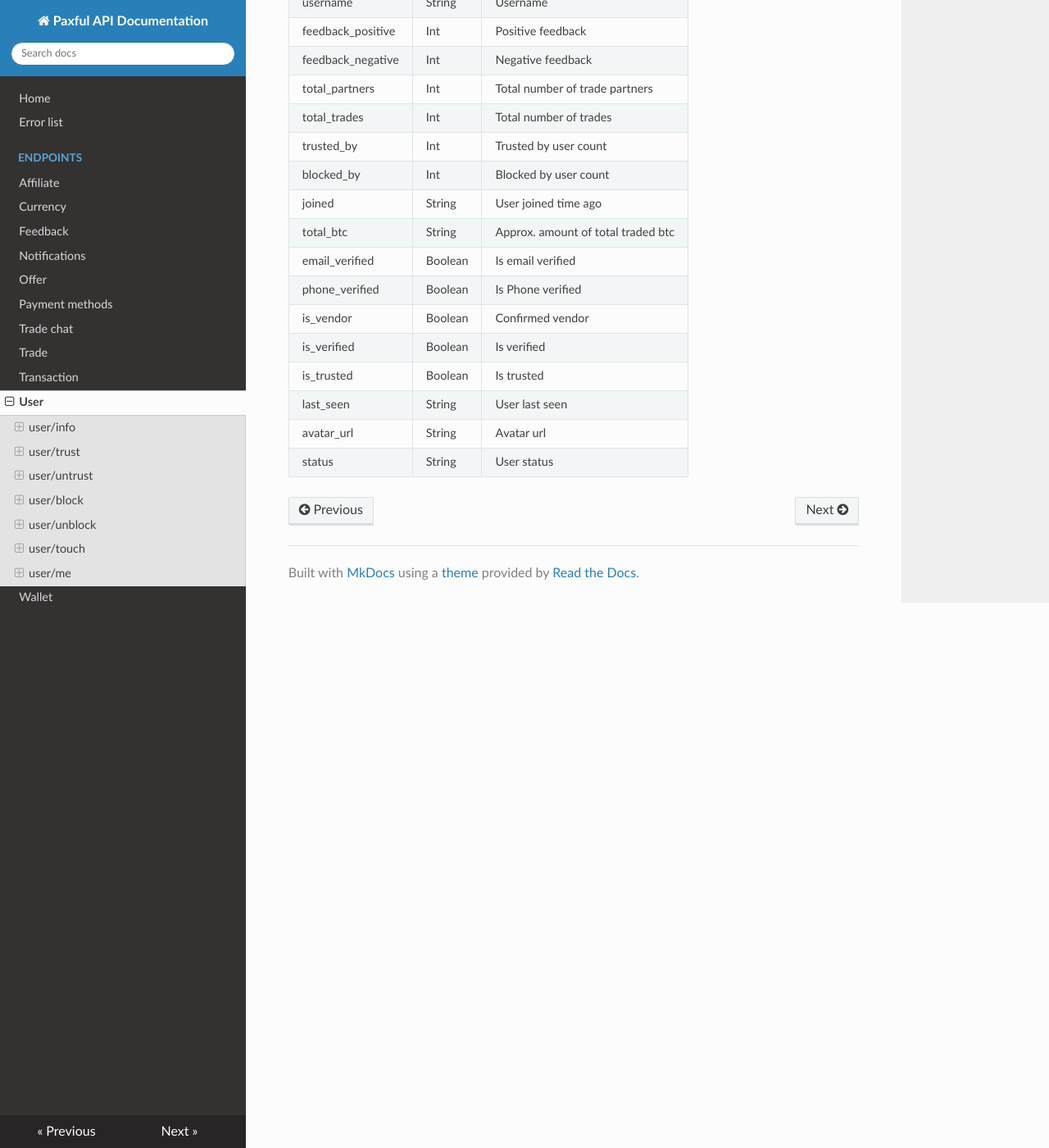
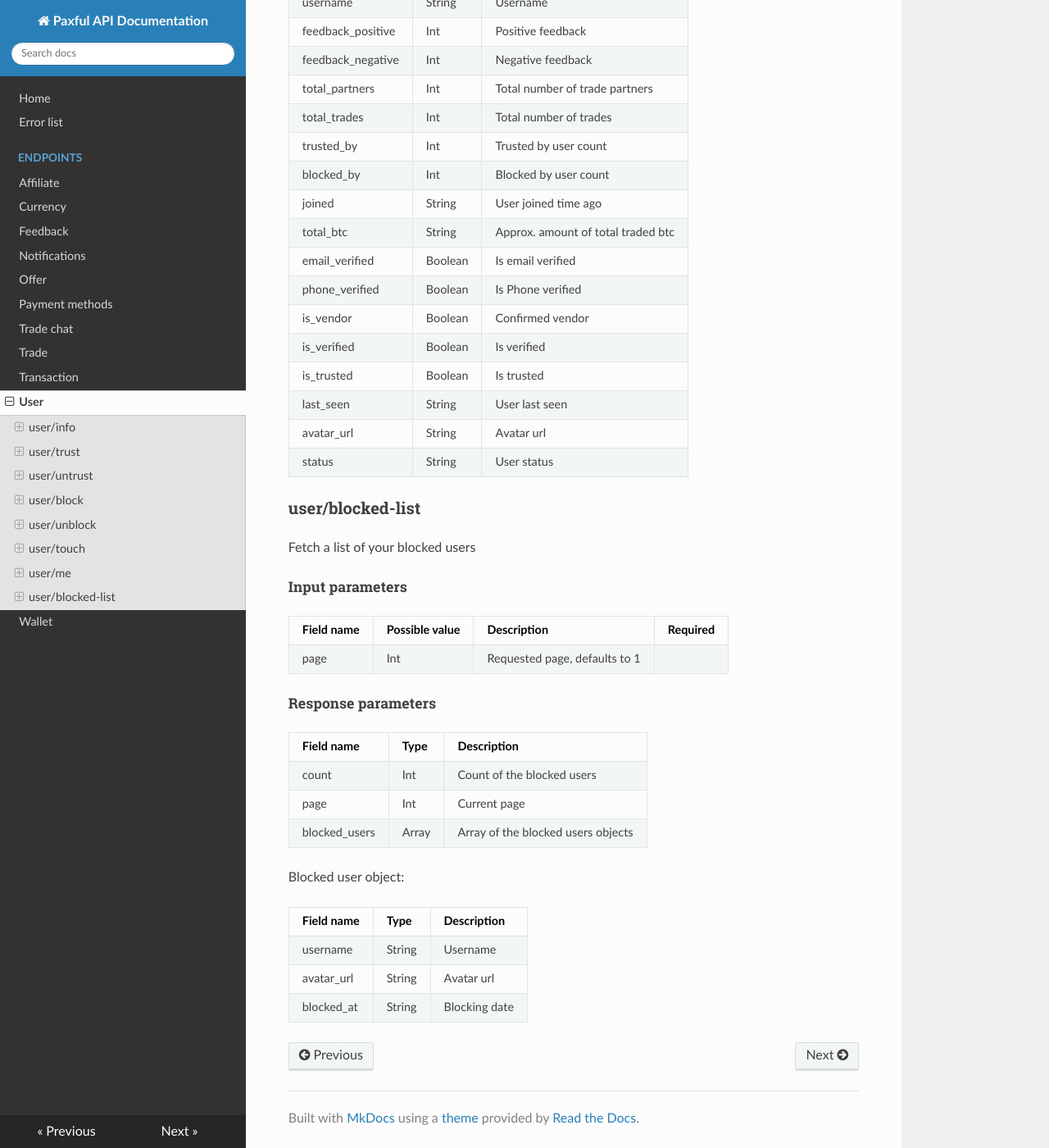
Before and after one commit to paxful/api-docs, an MkDocs documentation site: the page built from docs/endpoints/user.md, in a window 1280 px wide and 1400 px high, scrolled down 3237 px. Shown: the whole window at 82% size. Built offline with MkDocs 1.6.1, drawn with Linux system fonts in a browser that asks for light colours; nearby versions of some CDN libraries.

Commit message:
FEATURE: add docs for user/blocked-list endpoint DP-279

```diff
--- a/docs/endpoints/user.md
+++ b/docs/endpoints/user.md
@@ -136,3 +136,30 @@ None
 | last_seen         | String | User last seen |
 | avatar_url        | String | Avatar url |
 | status            | String | User status |
+
+### user/blocked-list
+
+Fetch a list of your blocked users
+
+##### Input parameters
+
+| Field name    |   Possible value  | Description   | Required |
+| ------------- | ----------------- | ------------- | :------: |
+| page          | Int  | Requested page, defaults to 1 | |
+
+
+##### Response parameters
+
+| Field name    | Type   | Description |
+| --------------| -------| ----------- |
+| count         | Int    | Count of the blocked users |
+| page          | Int    | Current page |
+| blocked_users | Array  | Array of the blocked users objects |
+
+Blocked user object:
+
+| Field name  | Type   | Description |
+| ----------- | -------| ----------- |
+| username    | String | Username |
+| avatar_url  | String | Avatar url |
+| blocked_at  | String | Blocking date |
```
